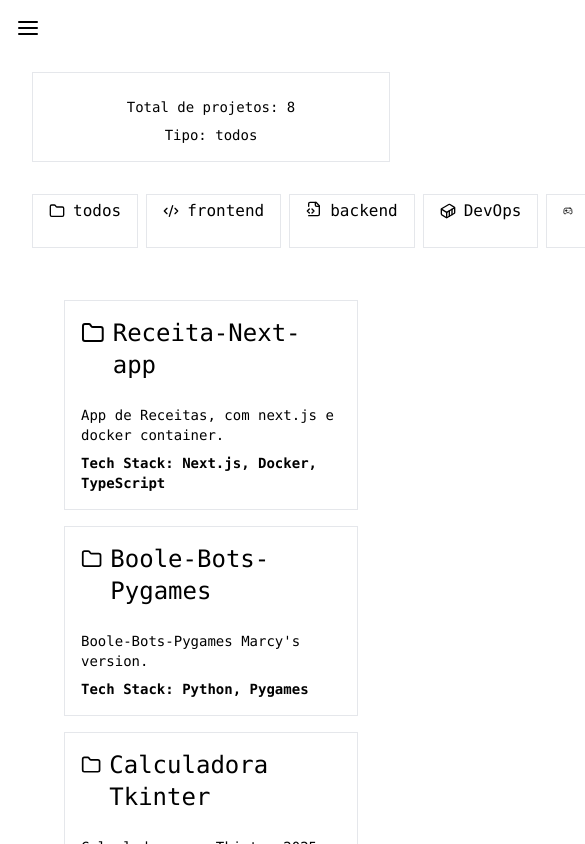
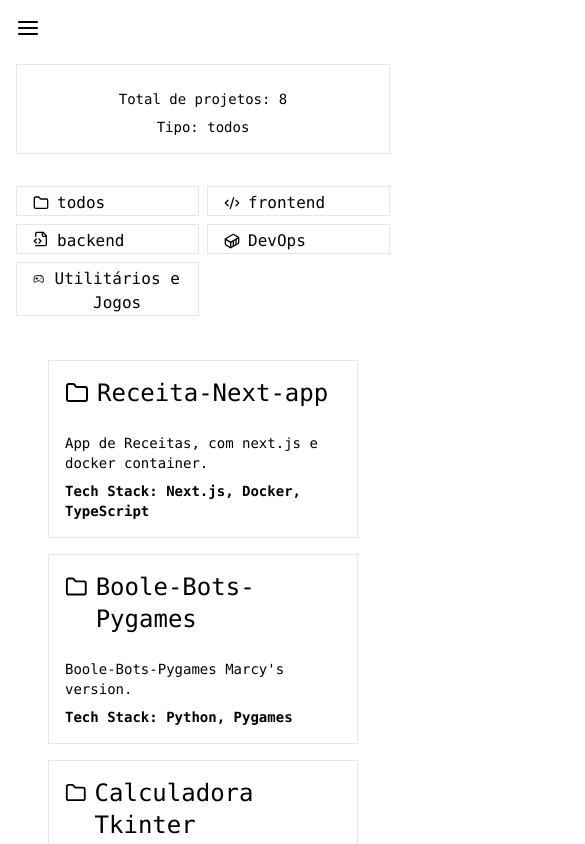
Before and after one commit to mcarina/marcy-expo-page, a Next.js app: page /Projects in a window 390 px wide. Shown: the top 844 px of the page, 585 px wide, since content can reach past the window. Built offline with nearby package versions, Linux system fonts and the light colour scheme.

Commit message:
home na versao mobile e projetos na versao mobile

```diff
--- a/src/app/Projects/_component/Filter.tsx
+++ b/src/app/Projects/_component/Filter.tsx
@@ -2,7 +2,7 @@ import { Folder, Code2, FileCode2, Container, Gamepad2 } from "lucide-react"
 
 const Filter = ({ filter, setFilter }: FilterProps) => {
   return (
-        <div className="mb-6 flex gap-2">
+        <div className="mb-4 grid grid-cols-2 gap-2 sm:flex sm:gap-4 sm:flex-wrap">
             <button
                 onClick={() => setFilter("all")}
                 className={`button ${filter === "all" ? "bg-default" : "bg-outline"}`}
--- a/src/app/globals.css
+++ b/src/app/globals.css
@@ -124,7 +124,7 @@ footer{
 
 /* About, sobre mim */
 .container{
-  @apply min-h-screen bg-background font-mono p-4 ml-4;
+  @apply max-h-screen bg-background font-mono p-2 ml-2;
 }
 
 .about-container2{
--- a/src/app/page.tsx
+++ b/src/app/page.tsx
@@ -5,7 +5,7 @@ import { Sparkles } from "lucide-react"
 
 export default function Home() {
   return (
-      <div className="home min-h-screen" >
+      <div className="home" >
         <div className="home-container">
 
           <pre className='flex flex-cols h-full flex-col items-center justify-center space-y-2.5 whitespace-pre md:space-y-3 w-full'>
--- a/src/components/SobreProjeto.tsx
+++ b/src/components/SobreProjeto.tsx
@@ -32,7 +32,7 @@ return (
                     <span className="text-primary">&gt;</span> Sobre o Projeto
                 </h2>
 
-                <div className="space-y-6 text-muted-foreground">
+                <div className="space-y-6 text-muted-foreground mt-2 text-balance max-w-[220px] mx-auto sm:max-w-none">
                     <p>Este é um portfólio interativo com um tema inspirado em terminal/CMD, onde apresento
                     <br></br>
                     meus projetos de forma dinâmica e estilizada.
@@ -56,7 +56,7 @@ return (
                     <pre className="whitespace-pre-wrap">{RecursosF}</pre>
                 </div>
 
-                <div className="space-y-2">
+                <div className="space-y-2 hidden sm:block">
                     <h3 className="text-xl font-bold mb-6 flex items-center gap-2"># Estrutura do Projeto</h3>
                     <pre className="p-4 border bg-card text-sm">{EstruturaP}</pre>
                 </div>
```
